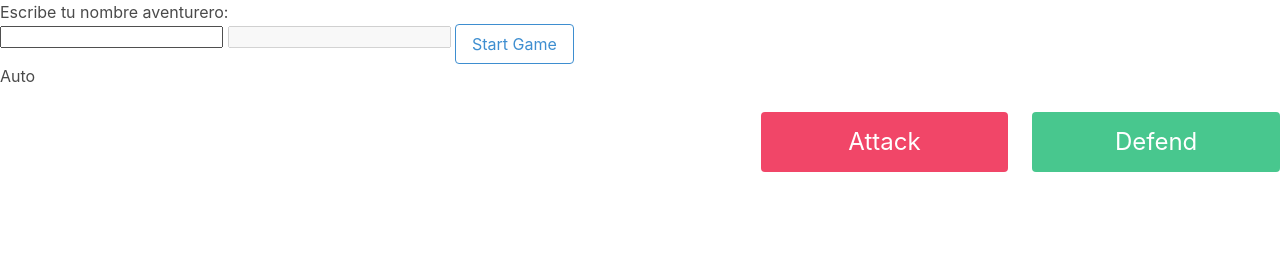
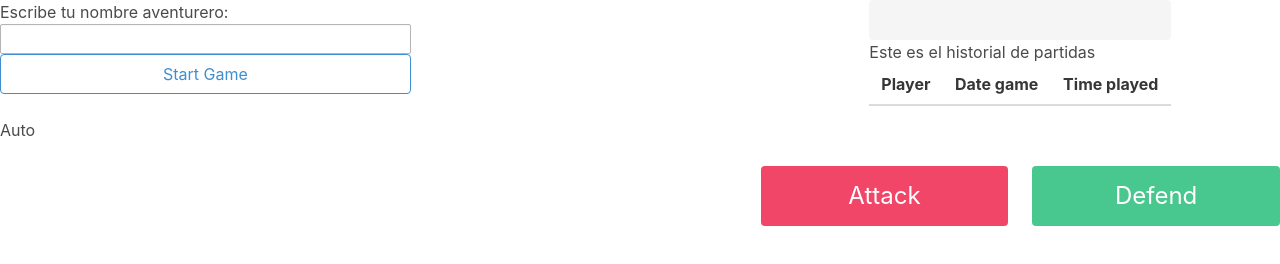
Before and after one commit to FicLel/HeroAndVampire, a website built with Vite: page index.html in a window 1280 px wide. Built offline with nearby package versions, Linux system fonts and the light colour scheme; no server answers.

Commit message:
mvc now you can see a list

```diff
--- a/index.html
+++ b/index.html
@@ -9,14 +9,31 @@
   </head>
   <body>
     <div id="init">
-      <div>
+      <div class="columns is-narrow">
+        <div class="column is-4">
           <label for="firstName">
-            <div>Escribe tu nombre aventurero:</div><input type="text" data-bind="first" id="firstName" />
+            <div>Escribe tu nombre aventurero:</div>
           </label>
+          <input type="text" data-bind="first" id="firstName" class="input is-small"/>
+
+          <button class="button is-info is-outlined is-fullwidth" id="start">Start Game</button>
+          </div>
+          <div class="column is-4"></div>
+          <!-- List of plays -->
+          <div class="column is-3">
           <label for="fullName">
-            <input type="text" disabled data-bind="full" id="fullName" />
+            <input type="text" disabled data-bind="full" id="fullName" class="input"/>
           </label>
-          <button class="button is-info is-outlined" id="start">Start Game</button>
+            <label>Este es el historial de partidas</label>
+            <table class="table is-fullwidth" id="list">
+              <thead>
+                <th>Player</th>
+                <th>Date game</th>
+                <th>Time played</th>
+              </thead>
+              <tbody></tbody>
+            </table>
+          </div>
         </div>
       </div>
       <!-- this section is for the battle section -->
@@ -35,7 +52,7 @@
           </div>
         </div>
       </div>
-    <script src="https://www.gstatic.com/firebasejs/8.5.0/firebase-app.js"></script>
+    <script src="https://www.gstatic.com/firebasejs/8.6.3/firebase-app.js"></script>
     <script src="https://www.gstatic.com/firebasejs/8.5.0/firebase-firestore.js"></script>
     <script type="module" src="/src/main.ts"></script>
   </body>
--- a/src/main.ts
+++ b/src/main.ts
@@ -18,6 +18,7 @@ const hero = new EntityHeroBuilder();
 
 let name = '';
 //Init game logic
+//Here we implement our builders
 const initGame: any = (): any => {
   const realVampire = director.createBasicVampire(vampire);
   const realHero = director.createHero(hero, bindings?.first?.value);
@@ -25,13 +26,25 @@ const initGame: any = (): any => {
   console.log('vampire', realVampire.toString());
 };
 
+const addRowsToTable: any = (name: string, date: string, time: string): any => {
+  let body: any = document.getElementById("list")?.getElementsByTagName("tbody")[0];
+  let newRow: any = body.insertRow();
+  let nameRow: any = newRow.insertCell().appendChild(document.createTextNode(name));
+  let dateRow: any = newRow.insertCell().appendChild(document.createTextNode(date));
+  let timeRow: any = newRow.insertCell().appendChild(document.createTextNode(time));
+
+};
+
+//Getting data from our MVC this is the View layer
 const controller: any = new GameController();
 
 const result: any = await controller.index();
 
 result.forEach((game: any) => {
+  addRowsToTable(game.name, game.date, game.time);
   console.log(game.name);
 });
+
 
 /*
   To apply our observer we have to get all elements with the attribute data-bind
```
